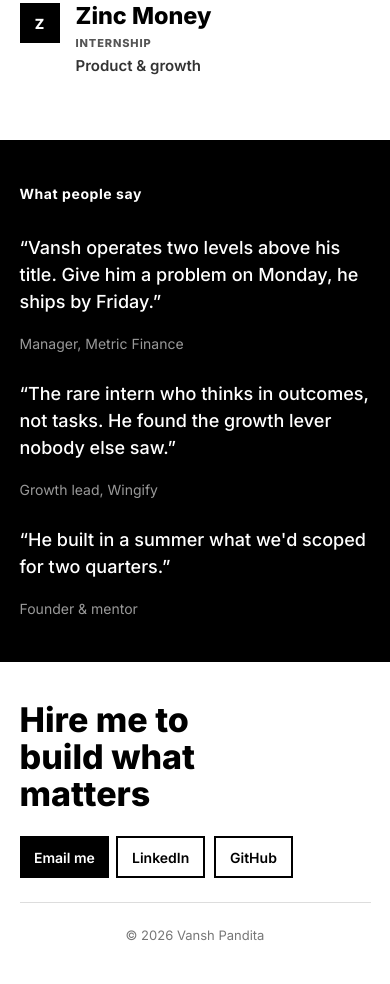
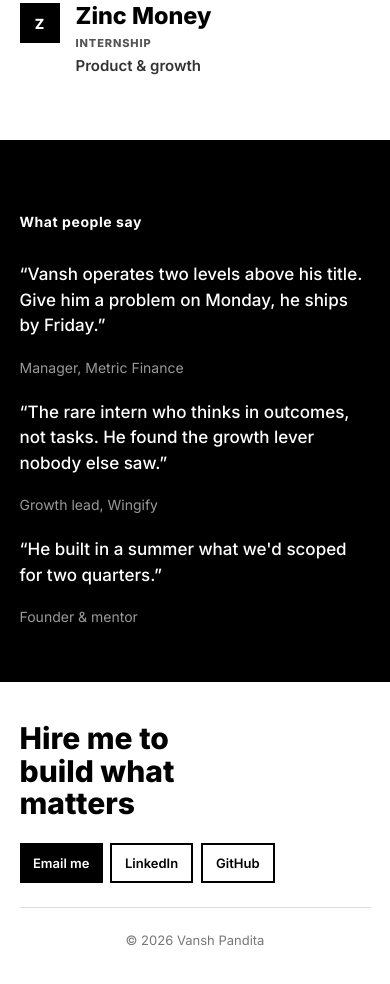
Before and after one commit to threeoneonetwo/vp-portfolio, a website: page index.html in a window 390 px wide. Shown: the part 1850-2834 px from the top of the page. Drawn offline with Linux system fonts and the light colour scheme.

Commit message:
Fix mobile testimonials and footer spacing

```diff
--- a/styles.css
+++ b/styles.css
@@ -813,11 +813,16 @@ blockquote footer {
   }
 
   .quote-grid {
-    gap: 28px;
+    gap: 24px;
+  }
+
+  .testimonials .section {
+    padding-top: max(72px, calc(env(safe-area-inset-top) + 56px));
+    padding-bottom: 56px;
   }
 
   blockquote p {
-    font-size: 18px;
+    font-size: 17px;
   }
 
   .contact > div {
@@ -833,15 +838,15 @@ blockquote footer {
   .contact-links .button {
     width: auto;
     max-width: none;
-    min-height: 42px;
+    min-height: 40px;
     flex: 0 0 auto;
-    padding: 9px 14px;
-    font-size: 14px;
+    padding: 8px 13px;
+    font-size: 13px;
   }
 
   .contact h2 {
-    max-width: 11ch;
-    font-size: clamp(34px, 8vw, 38px);
+    max-width: 10ch;
+    font-size: clamp(30px, 7.4vw, 34px);
     line-height: 1.08;
     white-space: normal;
   }
```
